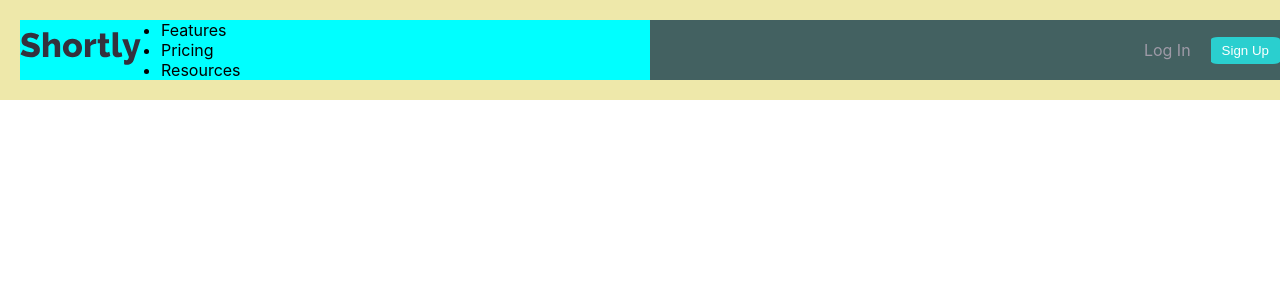
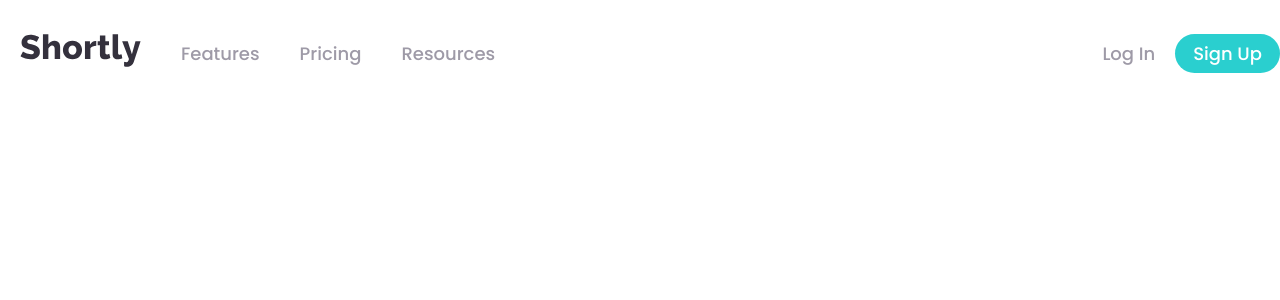
Before and after one commit to Shad-Islam/URL-shortening-API-landing-page, a React (Create React App) app: page / in a window 1280 px wide. Shown: the top 300 px of the page. Built offline with nearby package versions, Linux system fonts and the light colour scheme.

Commit message:
Install styled component

```diff
--- a/package.json
+++ b/package.json
@@ -10,6 +10,7 @@
     "react-dom": "^18.2.0",
     "react-icons": "^4.12.0",
     "react-scripts": "5.0.1",
+    "styled-components": "^6.1.8",
     "web-vitals": "^2.1.4"
   },
   "scripts": {
--- a/public/index.html
+++ b/public/index.html
@@ -24,6 +24,13 @@
       work correctly both with client-side routing and a non-root public URL.
       Learn how to configure a non-root public URL by running `npm run build`.
     -->
+    <!-- google fonts -->
+    <link rel="preconnect" href="https://fonts.googleapis.com" />
+    <link rel="preconnect" href="https://fonts.gstatic.com" crossorigin />
+    <link
+      href="https://fonts.googleapis.com/css2?family=Poppins:wght@500;700&display=swap"
+      rel="stylesheet"
+    />
     <title>React App</title>
   </head>
   <body>
--- a/src/App.js
+++ b/src/App.js
@@ -1,44 +1,67 @@
-import "./App.css";
+import React from "react";
+import { useState } from "react";
+import {
+  GlobalStyles,
+  Container,
+  Navbar,
+  NavLeft,
+  Menu,
+  MenuList,
+  MenuItems,
+  Item,
+  NavRight,
+  LoginButton,
+  SignupButton,
+  MenuIcon,
+} from "./components/styles/global.style"; // Replace with the correct file path
 import { ReactComponent as Logo } from "./images/logo.svg";
 import { GiHamburgerMenu } from "react-icons/gi";
-import { useState } from "react";
 
 function App() {
   const [isMenuVisible, setIsMenuVisible] = useState(false);
 
-  function toggleMenu() {
+  const toggleMenu = () => {
     setIsMenuVisible(!isMenuVisible);
-  }
+  };
 
   return (
-    <div className="App">
-      <div className="conatiner">
-        <nav>
-          <div className="nav-left">
+    <>
+      <GlobalStyles />
+      <Container>
+        <Navbar>
+          <NavLeft>
             <div className="logo">
+              {/* Assuming Logo is just an image */}
               <Logo />
             </div>
-            <div className={`${isMenuVisible ? "menu" : "menu-list"}`}>
-              <ul>
-                <li> Features</li>
-                <li> Pricing</li>
-                <li> Resources</li>
-              </ul>
-            </div>
-          </div>
+            <Menu isMenuVisible={isMenuVisible}>
+              <MenuList isMenuVisible={isMenuVisible}>
+                <MenuItems>
+                  <Item href="#">Features</Item>
+                </MenuItems>
+                <MenuItems>
+                  <Item href="#">Pricing</Item>
+                </MenuItems>
+                <MenuItems>
+                  <Item href="#">Resources</Item>
+                </MenuItems>
+              </MenuList>
+            </Menu>
+          </NavLeft>
 
-          <div className="nav-right">
-            <a href="#" className="login-button">
+          <NavRight>
+            <LoginButton href="#" className="login-button">
               Log In
-            </a>
-            <button className="signup-button">Sign Up</button>
-            <div className="menu-icon" id="menu-icon" onClick={toggleMenu}>
+            </LoginButton>
+            <SignupButton className="signup-button">Sign Up</SignupButton>
+            <MenuIcon id="menu-icon" onClick={toggleMenu}>
+              {/* Assuming GiHamburgerMenu is an SVG icon */}
               <GiHamburgerMenu />
-            </div>
-          </div>
-        </nav>
-      </div>
-    </div>
+            </MenuIcon>
+          </NavRight>
+        </Navbar>
+      </Container>
+    </>
   );
 }
 
--- /dev/null
+++ b/src/components/styles/global.style.js
@@ -0,0 +1,160 @@
+import styled, { createGlobalStyle } from "styled-components";
+
+// Global styles (similar to your *{} CSS rule)
+const GlobalStyles = createGlobalStyle`
+  * {
+    margin: 0;
+    padding: 0;
+    box-sizing: border-box;
+    font-family: 'Poppins', sans-serif;
+  }
+`;
+
+// Container styled component
+const Container = styled.div`
+  width: 1440px;
+  margin: 0 auto;
+  /* background-color: #000; */
+
+  @media (max-width: 600px) {
+    width: 100%;
+  }
+`;
+
+// Navbar styled component
+const Navbar = styled.nav`
+  display: flex;
+  width: 1300px;
+  padding: 20px;
+  justify-content: space-between;
+  /* background-color: palegoldenrod; */
+
+  @media (max-width: 600px) {
+    width: 100%;
+  }
+`;
+
+// NavLeft styled component
+const NavLeft = styled.div`
+  gap: 20px;
+  width: 50%;
+  display: flex;
+  align-items: center;
+  /* background-color: aqua; */
+`;
+
+// Menu styled component
+const Menu = styled.div`
+  position: relative;
+  @media (max-width: 600px) {
+  }
+`;
+
+// MenuList styled component
+const MenuList = styled.ul`
+  display: flex;
+  list-style: none;
+  transition: all linear 0.7s;
+
+  @media (max-width: 600px) {
+    top: 20px;
+    right: 23px;
+    position: absolute;
+    flex-direction: column;
+    display: ${(props) => (props.isMenuVisible ? "flex" : "none")};
+  }
+`;
+
+// MenuItem styled component
+const MenuItems = styled.li`
+  padding: 20px;
+  list-style-type: none;
+
+  @media (max-width: 600px) {
+    padding: 10px;
+  }
+`;
+
+const Item = styled.a`
+  font-size: 18px;
+  text-decoration: none;
+  color: hsl(257, 7%, 63%);
+  transition: all linear 0.7s;
+
+  &:hover {
+    color: #000;
+  }
+`;
+
+// NavRight styled component
+const NavRight = styled.div`
+  gap: 20px;
+  width: 50%;
+  display: flex;
+  align-items: center;
+  justify-content: flex-end;
+  /* background-color: rgb(67, 97, 97); */
+`;
+
+// LoginButton styled component
+const LoginButton = styled.a`
+  font-size: 18px;
+  text-decoration: none;
+  color: hsl(257, 7%, 63%);
+  transition: all linear 0.7s;
+
+  &:hover {
+    color: #000;
+  }
+
+  @media (max-width: 600px) {
+    display: none;
+  }
+`;
+
+// SignupButton styled component
+const SignupButton = styled.button`
+  outline: 0;
+  border: 0;
+  color: #fff;
+  cursor: pointer;
+  font-size: 18px;
+  padding: 6px 18px;
+  border-radius: 24px;
+  transition: all linear 0.7s;
+  background-color: hsl(180, 66%, 49%);
+
+  &:hover {
+    background-color: #9de1e2;
+  }
+
+  @media (max-width: 600px) {
+    display: none;
+  }
+`;
+
+// MenuIcon styled component
+const MenuIcon = styled.div`
+  display: none;
+
+  @media (max-width: 600px) {
+    display: block;
+    font-size: 18px;
+  }
+`;
+
+// Export components
+export {
+  GlobalStyles,
+  Container,
+  Navbar,
+  NavLeft,
+  Menu,
+  MenuList,
+  MenuItems,
+  NavRight,
+  LoginButton,
+  SignupButton,
+  MenuIcon,
+  Item,
+};
--- /dev/null
+++ b/src/components/styles/nav.style.js
@@ -0,0 +1 @@
+import styled from "styled-components";
```
Also changed, not shown: 1 other file (tests, documents, lock files or other folders).
